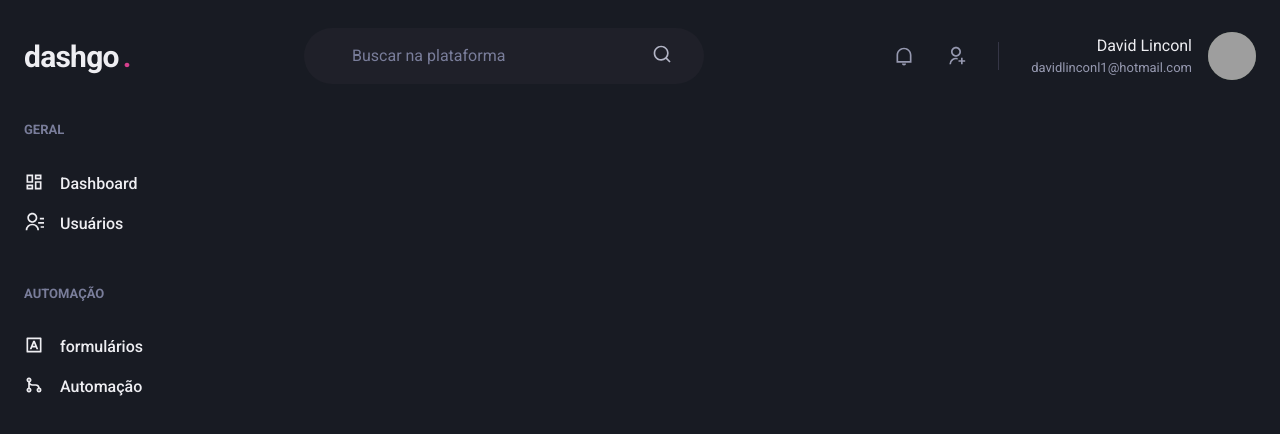
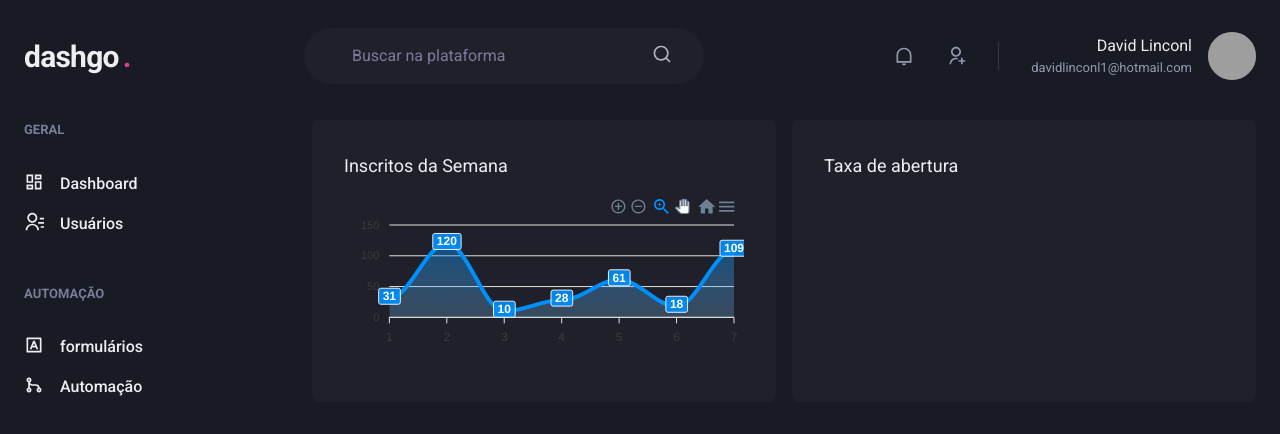
Before and after one commit to david95s/Dashgo, a Next.js app: page /dashboard in a window 1280 px wide. Shown: the top 434 px of the page. Built offline with nearby package versions, Linux system fonts and the light colour scheme; grey boxes are pictures that could not be loaded.

Commit message:
Added Lib apexcharts

```diff
--- a/package.json
+++ b/package.json
@@ -11,9 +11,11 @@
     "@chakra-ui/react": "^1.7.1",
     "@emotion/react": "^11",
     "@emotion/styled": "^11",
+    "apexcharts": "^3.30.0",
     "framer-motion": "^4",
     "next": "12.0.4",
     "react": "17.0.2",
+    "react-apexcharts": "^1.3.9",
     "react-dom": "17.0.2",
     "react-icons": "^4.3.1"
   },
--- a/src/pages/dashboard.tsx
+++ b/src/pages/dashboard.tsx
@@ -1,7 +1,17 @@
-//dashboard.tsx
-import { Flex } from "@chakra-ui/react";
+import { Flex, SimpleGrid, Box, Text } from "@chakra-ui/react";
 import { Header } from "../components/Header";
 import { Sidebar } from "../components/SideBar";
+import Chart from 'react-apexcharts';
+
+const options = {};
+
+const series = [
+  {
+    name: 'series',
+    data: [31,120,10, 28, 61,18, 109]
+  }
+]
+
 
 export default function Dashboard() {
   return (
@@ -9,8 +19,24 @@
       <Header/>
       <Flex w="100%" my="6" maxW={ 1480 } mx="auto" px="6">
         <Sidebar/>
+        <SimpleGrid flex="1" gap="4" minChildWidth="320px" align="flex-start">
+          <Box
+            p="8"
+            bg="gray.800"
+            borderRadius={8}
+          >
+            <Text fontSize="lg" mb="4">Inscritos da Semana</Text>
+              <Chart options={options} series={series} type="area" height={ 160 }/>
+          </Box>
+          <Box
+            p="8"
+            bg="gray.800"
+            borderRadius={8}
+          >
+            <Text fontSize="lg" mb="4">Taxa de abertura</Text>
+          </Box>
+        </SimpleGrid>
       </Flex>
     </Flex>
-  )
-
+  );
 }
```
Also changed, not shown: 1 other file (tests, documents, lock files or other folders).
